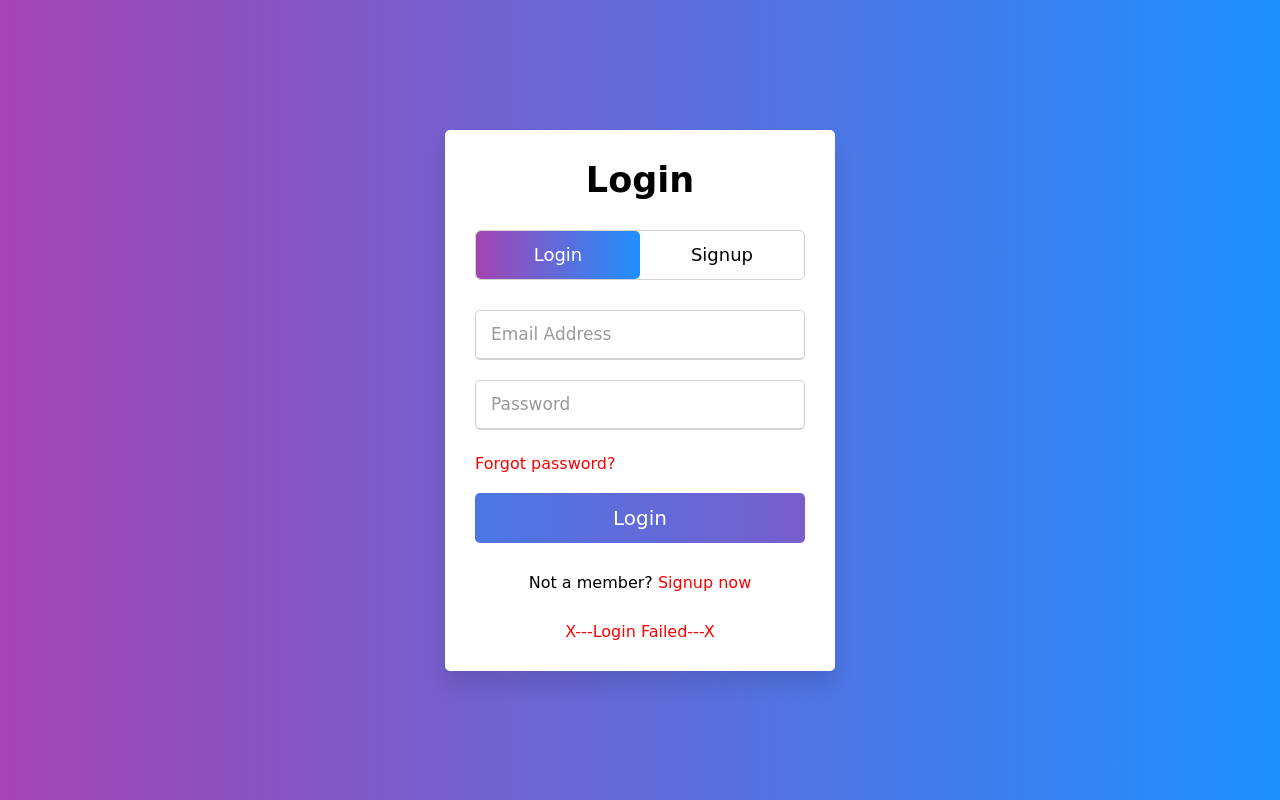
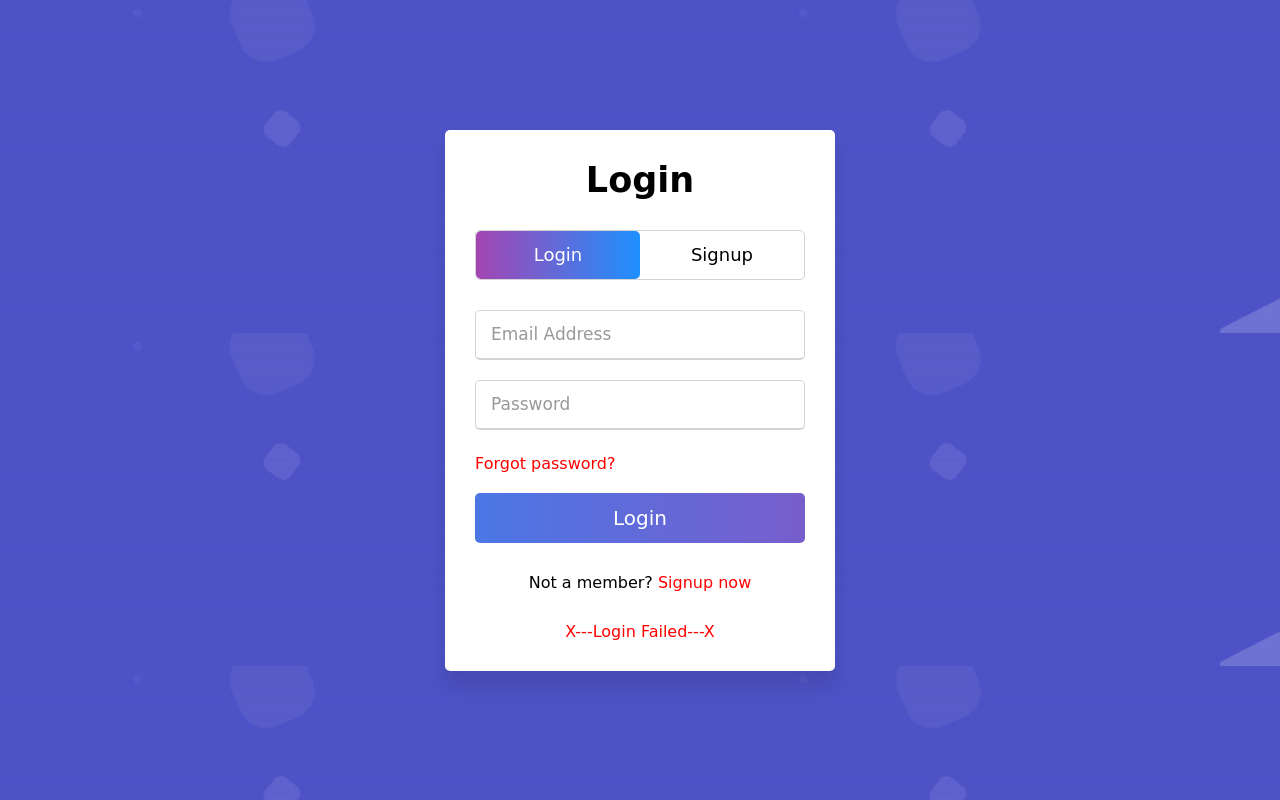
Before and after one commit to tejasborse123/Donation_Website, a PHP site: page /login.php in a window 1280 px wide. Run offline with PHP 8.4, Linux system fonts and the light colour scheme; data that the repository does not hold is empty.

Commit message:
bg animation for login

```diff
--- a/entry.html
+++ b/entry.html
@@ -8,7 +8,7 @@
       <meta name="viewport" content="width=device-width, initial-scale=1.0">
    </head>
    <body>
-
+   <div class="context">
       <div class="entry">
          <div class="title-text">
             <div class="title login">
@@ -88,6 +88,7 @@
             </div>
          </div>
       </div>
+
       <script>
          const loginText = document.querySelector(".title-text .login");
          const loginForm = document.querySelector("form.login");
--- a/entrycss.css
+++ b/entrycss.css
@@ -1,3 +1,6 @@
+@import url('https://fonts.googleapis.com/css?family=Exo:400,700');
+
+
 *{
   margin: 0;
   padding: 0;
@@ -9,7 +12,7 @@ html,body{
   height: 100%;
   width: 100%;
   place-items: center;
-  background: -webkit-linear-gradient(left, #a445b2, dodgerblue);
+  background-image: url(images/bganimation.gif);
 }
 ::selection{
   background: #fa4299;
```
Also changed, not shown: images/bganimation.gif (added).
